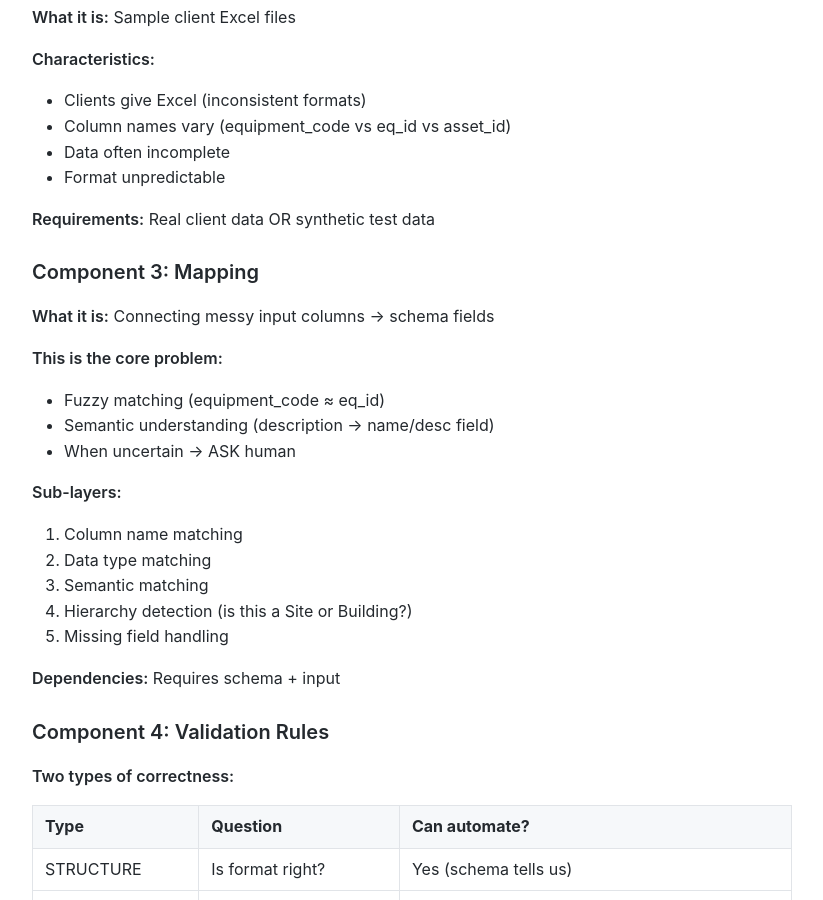
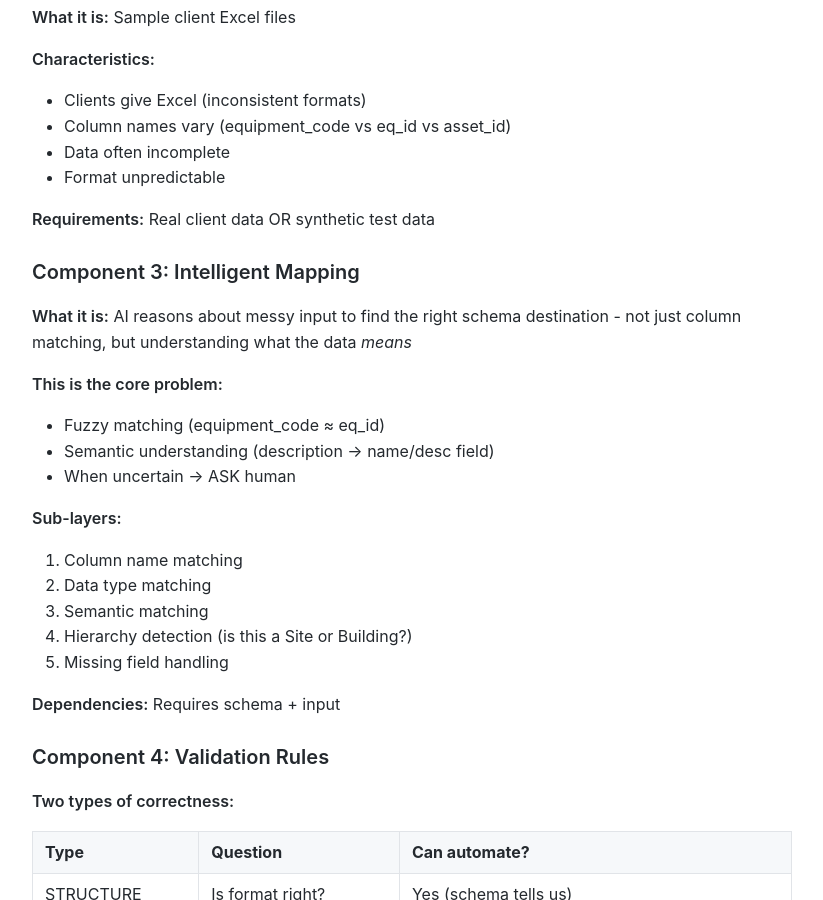
Before and after one commit to MariusWilsch/public-wilsch-ai-pages, a Jekyll site: the page built from project/archibus-fm-assistant/chain-1b-bulk-entry-design.md, in a window 1280 px wide and 900 px high, scrolled down 2842 px. Shown: the whole window, without its empty margins (228-1051 px from the left). Built offline with Jekyll 4.4.1, drawn with Linux system fonts in a browser that asks for light colours; our own code applies the rules of GitHub Pages for plain Markdown files.

Commit message:
Sync from hippocampus 2026-01-20

```diff
--- a/project/archibus-fm-assistant/chain-1b-bulk-entry-design.md
+++ b/project/archibus-fm-assistant/chain-1b-bulk-entry-design.md
@@ -90,9 +90,9 @@ From [Don't Waste Your Backpressure](https://banay.me/dont-waste-your-backpressu
 
 **Requirements:** Real client data OR synthetic test data
 
-### Component 3: Mapping
+### Component 3: Intelligent Mapping
 
-**What it is:** Connecting messy input columns → schema fields
+**What it is:** AI reasons about messy input to find the right schema destination - not just column matching, but understanding what the data *means*
 
 **This is the core problem:**
 - Fuzzy matching (equipment_code ≈ eq_id)
```
